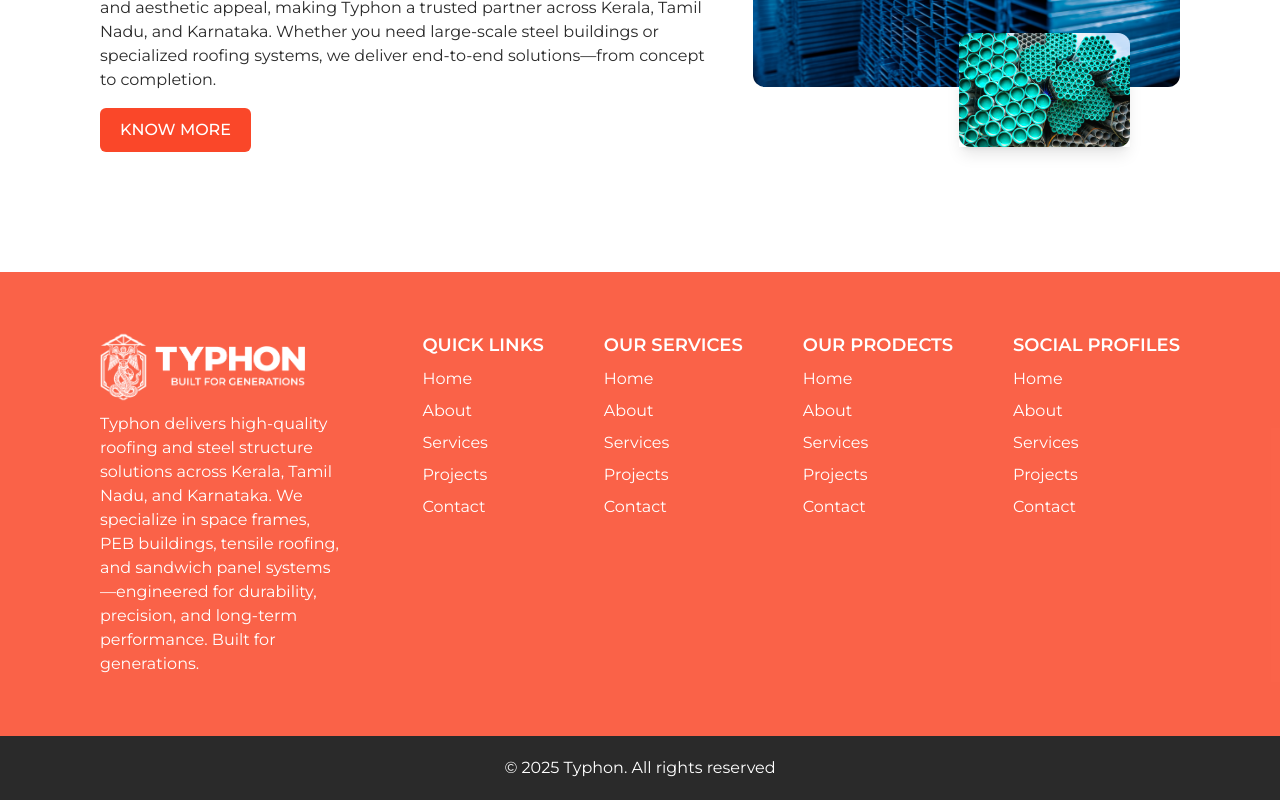
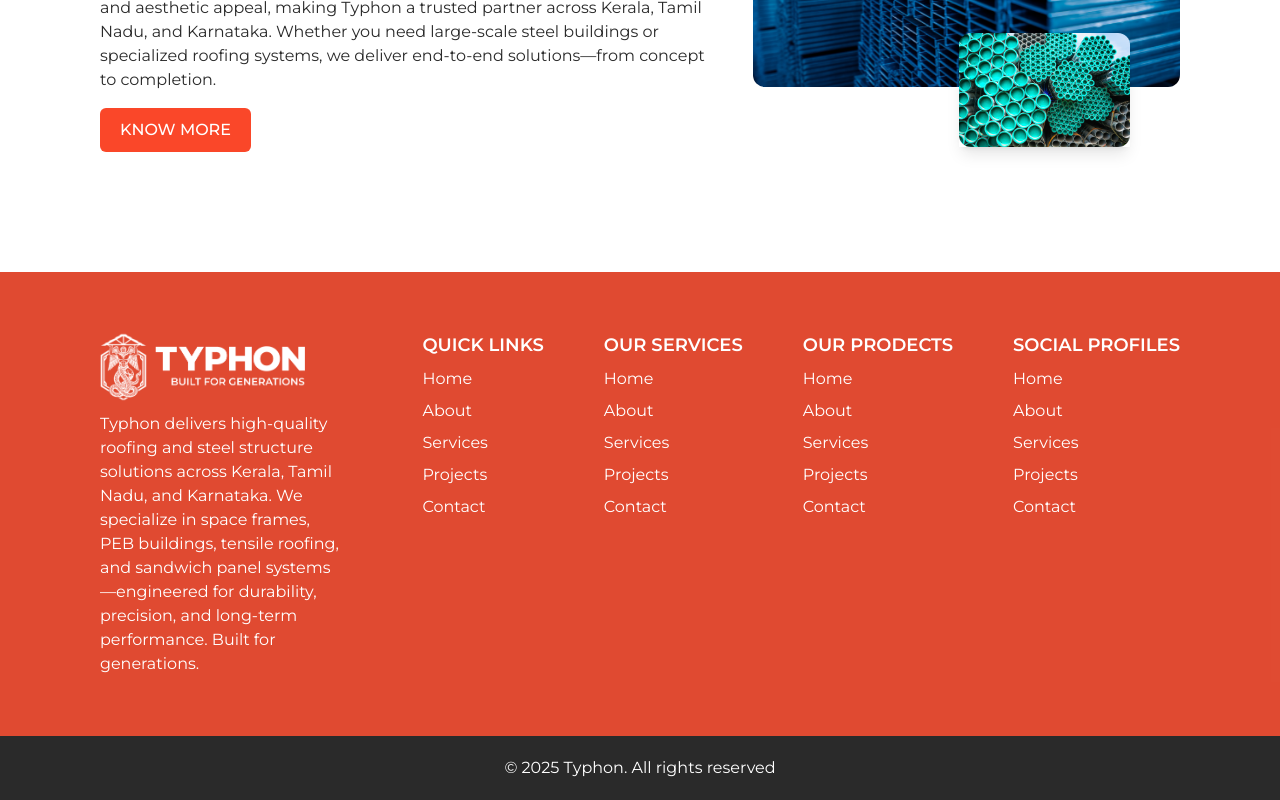
Before and after one commit to akmmubashir/typhon-web, a Next.js app: page / in a window 1280 px wide. Shown: the part 2367-3167 px from the top of the page. Built offline with nearby package versions, Linux system fonts and the light colour scheme.

Commit message:
footer color changes

```diff
--- a/app/components/footer.tsx
+++ b/app/components/footer.tsx
@@ -7,7 +7,7 @@ import { navigation } from "../utils/data/navigation";
 const Footer = () => {
   return (
     <React.Fragment>
-      <div className="bg-[#fa4729]/85 grid grid-cols-12 p-[80px_120px] max-2xl:p-[60px_100px] max-lg:p-[60px_80px] max-md:p-[50px_20px] gap-[60px_40px] max-lg:gap-[40px_0] items-start">
+      <div className="bg-[#db2b0e]/85 grid grid-cols-12 p-[80px_120px] max-2xl:p-[60px_100px] max-lg:p-[60px_80px] max-md:p-[50px_20px] gap-[60px_40px] max-lg:gap-[40px_0] items-start">
         <div className="col-span-3 max-lg:col-span-full flex flex-col justify-start gap-2.5">
           <Link href="/" className="w-fit">
             <Image
```
